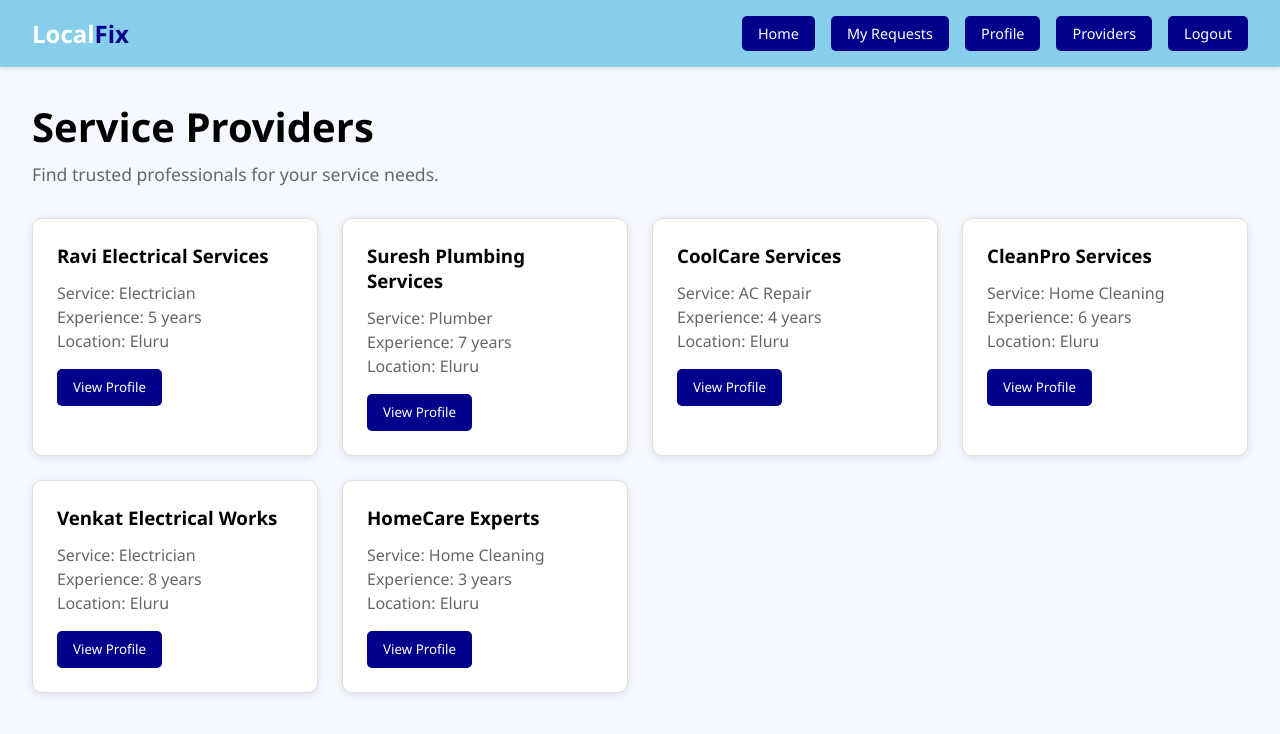
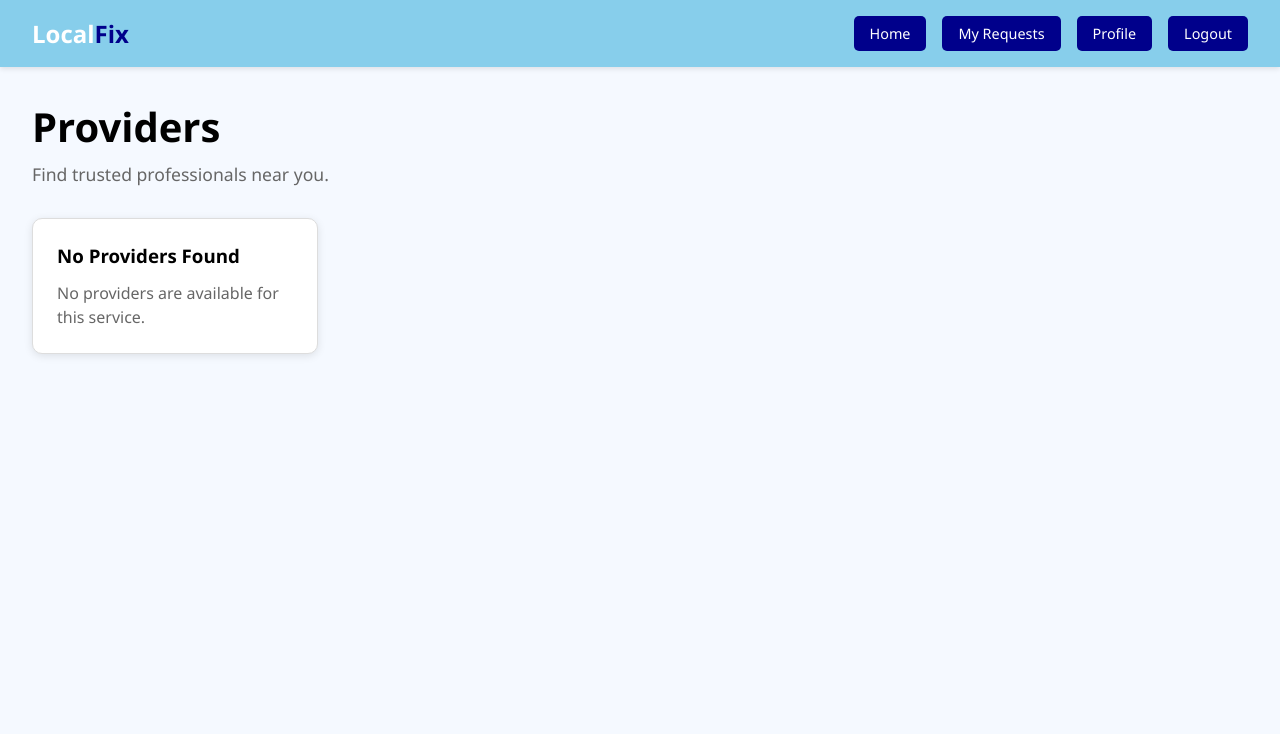
Before and after one commit to surya-nukala/Local-Fix, a React app in the folder frontend/: page /providers in a window 1280 px wide. Shown: the top 734 px of the page. Built offline with nearby package versions, Linux system fonts and the light colour scheme; the HTML template or start-up script is replaced by a standard one.

Commit message:
did changes to the Providers.jsx file to improve the user interface and fix some bugs related to provider data rendering.

```diff
--- a/frontend/src/pages/Providers.jsx
+++ b/frontend/src/pages/Providers.jsx
@@ -1,12 +1,90 @@
-import { useNavigate } from "react-router-dom";
+import { useNavigate, useParams } from "react-router-dom";
 import "../App.css";
 
 function Providers() {
+
   const navigate = useNavigate();
+
+  // Get the service name from the URL
+  const { service } = useParams();
+
+  // Provider data
+  const providers = [
+    {
+      name: "Ravi Electrical Services",
+      service: "electrician",
+      experience: "5 years",
+      location: "Eluru"
+    },
+    {
+      name: "Venkat Electrical Works",
+      service: "electrician",
+      experience: "8 years",
+      location: "Eluru"
+    },
+    {
+      name: "Suresh Plumbing Services",
+      service: "plumber",
+      experience: "7 years",
+      location: "Eluru"
+    },
+    {
+      name: "Ramesh Plumbing Works",
+      service: "plumber",
+      experience: "4 years",
+      location: "Eluru"
+    },
+    {
+      name: "CoolCare Services",
+      service: "ac-repair",
+      experience: "4 years",
+      location: "Eluru"
+    },
+    {
+      name: "Sri AC Solutions",
+      service: "ac-repair",
+      experience: "6 years",
+      location: "Eluru"
+    },
+    {
+      name: "CleanPro Services",
+      service: "home-cleaning",
+      experience: "6 years",
+      location: "Eluru"
+    },
+    {
+      name: "HomeCare Experts",
+      service: "home-cleaning",
+      experience: "3 years",
+      location: "Eluru"
+    }
+  ];
+
+  // Filter providers according to selected service
+  const filteredProviders = providers.filter(
+    (provider) => provider.service === service
+  );
+
+  // Convert URL name into readable service name
+  let serviceName = service;
+
+  if (service === "ac-repair") {
+    serviceName = "AC Repair";
+  }
+  else if (service === "home-cleaning") {
+    serviceName = "Home Cleaning";
+  }
+  else if (service === "electrician") {
+    serviceName = "Electrician";
+  }
+  else if (service === "plumber") {
+    serviceName = "Plumber";
+  }
 
   return (
     <div className="dashboard">
 
+      {/* Navigation bar */}
       <nav className="dashboard-navbar">
 
         <h2 className="logo">
@@ -27,10 +105,6 @@ function Providers() {
             Profile
           </button>
 
-          <button onClick={() => navigate("/providers")}>
-            Providers
-          </button>
-
           <button onClick={() => navigate("/")}>
             Logout
           </button>
@@ -39,122 +113,60 @@ function Providers() {
 
       </nav>
 
+      {/* Provider section */}
       <main className="dashboard-content">
 
-        <h1>Service Providers</h1>
+        <h1>{serviceName} Providers</h1>
 
         <p>
-          Find trusted professionals for your service needs.
+          Find trusted {serviceName} professionals near you.
         </p>
 
         <div className="service-container">
 
-          {/* Provider 1 */}
-          <div className="service-card">
+          {filteredProviders.length > 0 ? (
 
-            <h3>Ravi Electrical Services</h3>
+            filteredProviders.map((provider) => (
 
-            <p>Service: Electrician</p>
+              <div className="service-card" key={provider.name}>
 
-            <p>Experience: 5 years</p>
+                <h3>{provider.name}</h3>
 
-            <p>Location: Eluru</p>
+                <p>
+                  Service: {serviceName}
+                </p>
 
-            <button onClick={() => navigate("/provider-profile")}>
-              View Profile
-            </button>
+                <p>
+                  Experience: {provider.experience}
+                </p>
 
-          </div>
+                <p>
+                  Location: {provider.location}
+                </p>
 
+                <button
+                  onClick={() => navigate("/provider-profile")}
+                >
+                  View Profile
+                </button>
 
-          {/* Provider 2 */}
-          <div className="service-card">
+              </div>
 
-            <h3>Suresh Plumbing Services</h3>
+            ))
 
-            <p>Service: Plumber</p>
+          ) : (
 
-            <p>Experience: 7 years</p>
+            <div className="service-card">
 
-            <p>Location: Eluru</p>
+              <h3>No Providers Found</h3>
 
-            <button onClick={() => navigate("/provider-profile")}>
-              View Profile
-            </button>
+              <p>
+                No providers are available for this service.
+              </p>
 
-          </div>
+            </div>
 
-
-          {/* Provider 3 */}
-          <div className="service-card">
-
-            <h3>CoolCare Services</h3>
-
-            <p>Service: AC Repair</p>
-
-            <p>Experience: 4 years</p>
-
-            <p>Location: Eluru</p>
-
-            <button onClick={() => navigate("/provider-profile")}>
-              View Profile
-            </button>
-
-          </div>
-
-
-          {/* Provider 4 */}
-          <div className="service-card">
-
-            <h3>CleanPro Services</h3>
-
-            <p>Service: Home Cleaning</p>
-
-            <p>Experience: 6 years</p>
-
-            <p>Location: Eluru</p>
-
-            <button onClick={() => navigate("/provider-profile")}>
-              View Profile
-            </button>
-
-          </div>
-
-
-          {/* Provider 5 */}
-          <div className="service-card">
-
-            <h3>Venkat Electrical Works</h3>
-
-            <p>Service: Electrician</p>
-
-            <p>Experience: 8 years</p>
-
-            <p>Location: Eluru</p>
-
-            <button onClick={() => navigate("/provider-profile")}>
-              View Profile
-            </button>
-
-          </div>
-
-
-          {/* Provider 6 */}
-          <div className="service-card">
-
-            <h3>HomeCare Experts</h3>
-
-            <p>Service: Home Cleaning</p>
-
-            <p>Experience: 3 years</p>
-
-            <p>Location: Eluru</p>
-
-            <button onClick={() => navigate("/provider-profile")}>
-              View Profile
-            </button>
-
-          </div>
+          )}
 
         </div>
 
```
